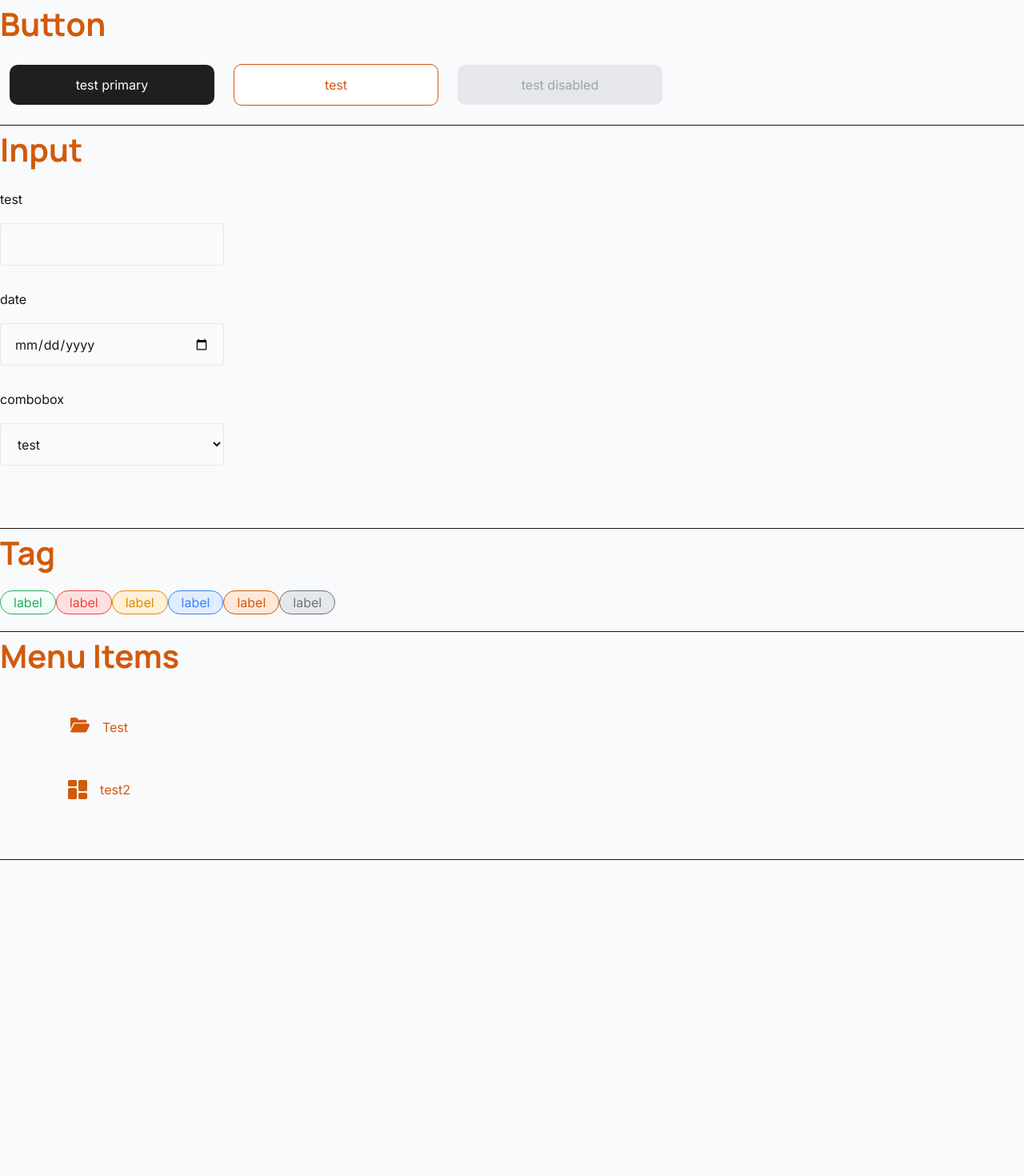
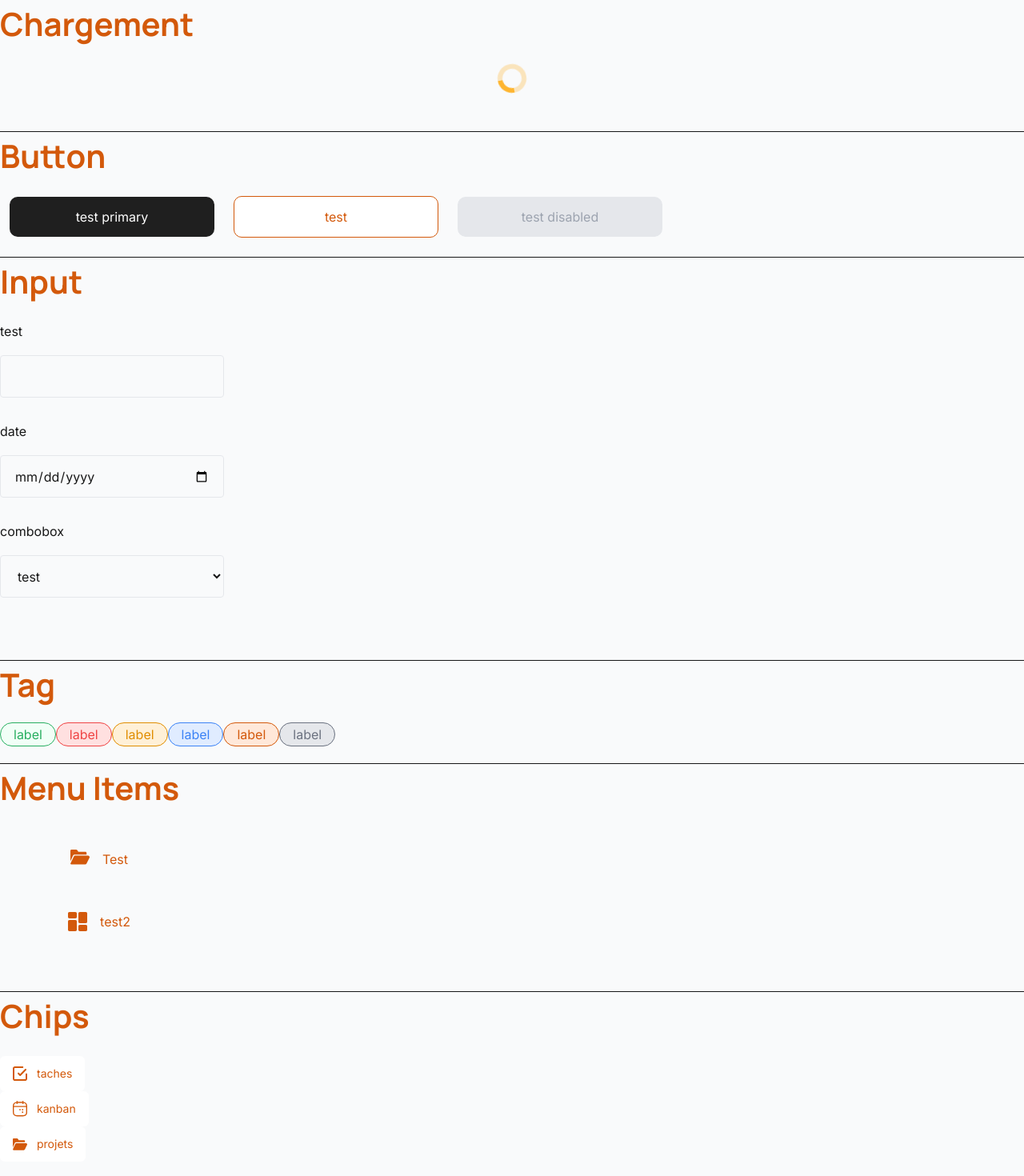
Before and after one commit to BloomingMadao/Abricot, a Next.js app: page /debug in a window 1280 px wide. Shown: the top 1470 px of the page at 80% size. Before the commit the page ends 1075 px from the top, so only its background shows below. Built offline with nearby package versions, Linux system fonts and the light colour scheme.

Commit message:
FIX : Loader | ADD : Chips + Chips Icon

```diff
--- /dev/null
+++ b/app/components/Chips/Chips.tsx
@@ -0,0 +1,40 @@
+import Image, { type StaticImageData } from "next/image"
+import TasksIcon from "@/public/image/taskIcon.svg"
+import KanbanIcon from "@/public/image/kanbanIcon.svg"
+import FolderIcon from "@/public/image/folderIcon.svg"
+
+type TypeVariant = "tasks" | "kanban" | "projects"
+
+type ChipsProps = {
+    label: string
+    type: TypeVariant
+    // true = chip sélectionnée (fond orange clair)
+    isActive?: boolean
+    // Ce qui se passe au clic (ex : changer de vue Liste / Kanban)
+    onClick?: () => void
+}
+
+// Une icône par type. Grâce au Record, TypeScript signale une erreur
+// si tu ajoutes un type sans lui donner d'icône.
+const icons: Record<TypeVariant, StaticImageData> = {
+    tasks: TasksIcon,
+    kanban: KanbanIcon,
+    projects: FolderIcon,
+}
+
+export default function Chips({ label, type, isActive = false, onClick }: ChipsProps) {
+    return (
+        // aria-pressed : indique aux lecteurs d'écran si la chip est sélectionnée,
+        // et sert AUSSI à Tailwind pour le style actif (aria-pressed:)
+        <button
+            type="button"
+            onClick={onClick}
+            aria-pressed={isActive}
+            className="flex cursor-pointer items-center gap-3 rounded-md bg-white px-4 py-3 text-sm text-brand-dark transition-colors duration-300 ease-out hover:bg-brand-light aria-pressed:bg-brand-light focus-visible:outline-2 focus-visible:outline-offset-2 focus-visible:outline-brand-dark"
+        >
+            {/* alt="" : l'icône est décorative, le texte suffit */}
+            <Image src={icons[type]} alt="" width={18} height={18} />
+            {label}
+        </button>
+    )
+}
--- a/app/components/Loader/Loader.tsx
+++ b/app/components/Loader/Loader.tsx
@@ -1,10 +1,33 @@
-export default function Loader(){
-    return(
-        <svg
-            className="size-9 animate-spin text-(--brand-color)"
-            viewBox="0 0 24 24"
-        >
-            <circle className="opacity-25" cx="12" cy="12" r="10"></circle>
-        </svg>
+export default function Loader() {
+    return (
+        // role="status" : annonce aux lecteurs d'écran que quelque chose se charge
+        <div role="status" className="flex justify-center">
+            {/* aria-hidden : le dessin est décoratif, c'est le texte caché qui est lu */}
+            <svg
+                className="size-9 animate-spin text-brand"
+                viewBox="0 0 24 24"
+                fill="none"
+                aria-hidden="true"
+            >
+                {/* Le cercle complet, pâle : le "rail" */}
+                <circle
+                    className="opacity-25"
+                    cx="12"
+                    cy="12"
+                    r="10"
+                    stroke="currentColor"
+                    strokeWidth="4"
+                />
+                {/* Un quart de cercle, foncé : c'est lui qu'on voit tourner */}
+                <path
+                    className="opacity-75"
+                    fill="currentColor"
+                    d="M4 12a8 8 0 018-8V0C5.373 0 0 5.373 0 12h4z"
+                />
+            </svg>
+
+            {/* sr-only : invisible à l'écran, mais lu par les lecteurs d'écran */}
+            <span className="sr-only">Chargement…</span>
+        </div>
     )
 }
--- a/app/debug/page.tsx
+++ b/app/debug/page.tsx
@@ -2,11 +2,20 @@ import Button from "@/app/components/Button/Button"
 import Input from "@/app/components/Input/Input"
 import Tag from "@/app/components/Tag/Tag"
 import MenuItems from "@/app/components/MenuItems/MenuItems"
-
+import Loader from "../components/Loader/Loader"
+import Chips from "../components/Chips/Chips"
 
 export default function Debug(){
     return(
     <div>
+        <div>
+            <h1>Chargement</h1>
+            <Loader></Loader>
+            <br /><br />
+            <hr />
+        </div>
+
+
         <div>
             <h1>
                 Button
@@ -78,6 +87,23 @@ export default function Debug(){
             <br /><br />
             <hr />
         </div>
+        <div>
+            <h1>Chips</h1>
+            <Chips
+                label="taches"
+                type="tasks"
+            />
+            <Chips
+                label="kanban"
+                type="kanban"
+            />
+            <Chips
+                label="projets"
+                type="projects"
+            />
+            <br /><br />
+            <hr />
+        </div>
 
     </div>
 
```
Also changed, not shown: public/image/kanbanIcon.svg (added), public/image/taskIcon.svg (added).
